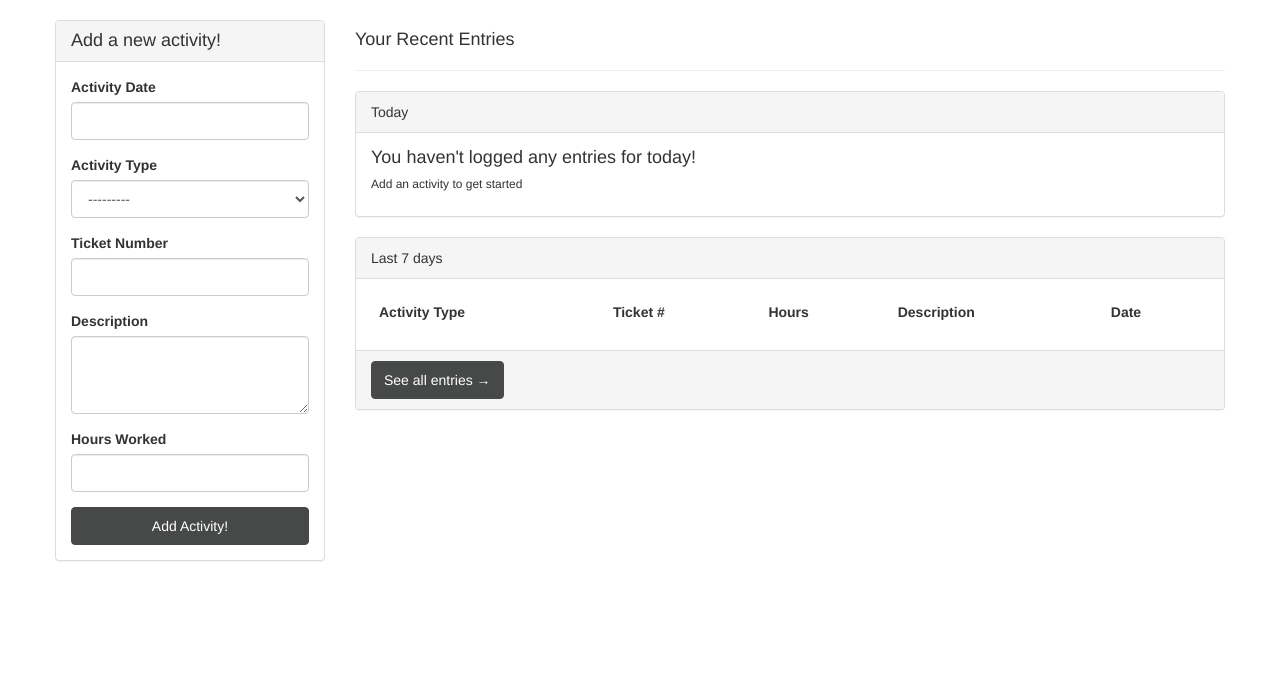
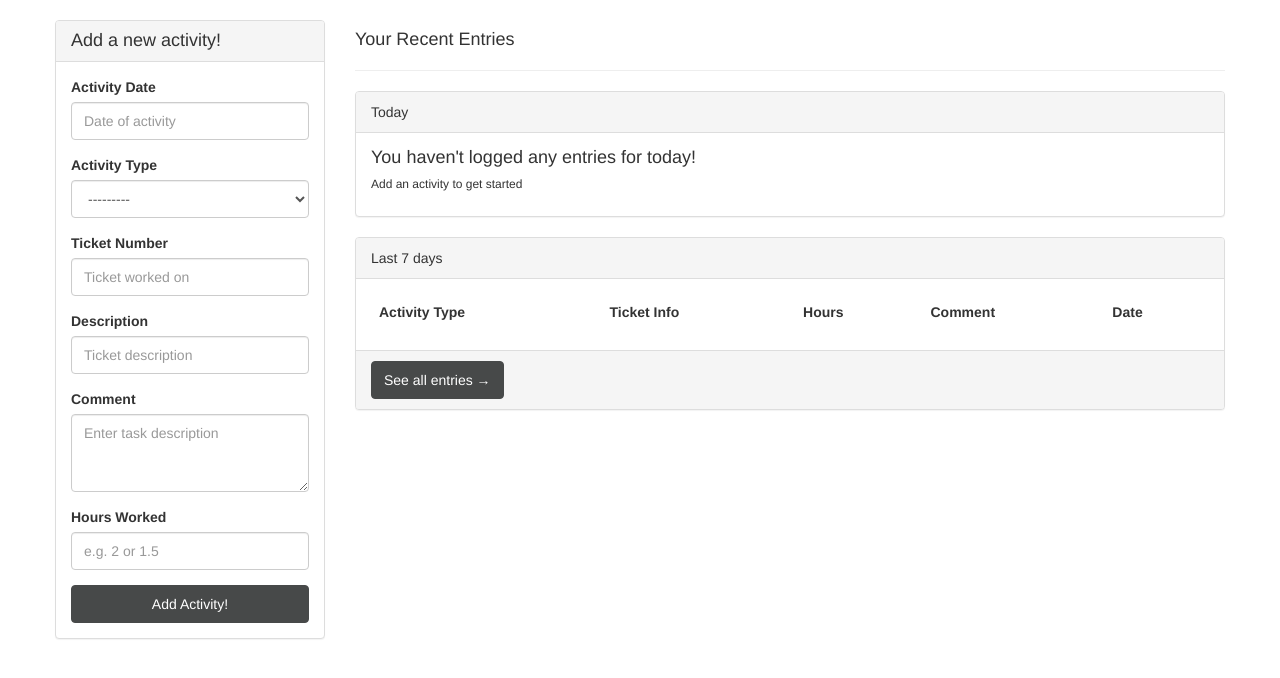
Before and after one commit to hugo506/TimeLogger, a Django app: page / in a window 1280 px wide. Shown: the part 50-728 px from the top of the page. Run offline with Django 3.2, Linux system fonts and the light colour scheme; a user stored in the database is signed in; data comes from the database, SQL or seed files in the repository; lists and menus that the app fills with data are empty.

Commit message:
Added new comment column in activities model

```diff
--- a/activities/forms.py
+++ b/activities/forms.py
@@ -2,14 +2,22 @@ from django import forms
 from activities.models import Activity, Category
 
 class ActivityForm(forms.ModelForm):
-    description = forms.CharField(widget=forms.widgets.Textarea(attrs={
-                                            'class':'form-control', 'cols':40, 'rows': 3}))
+    description = forms.CharField(widget=forms.widgets.TextInput(attrs={
+                                            'class':'form-control',
+                                            'placeholder': 'Ticket description'}))
     activity_date = forms.CharField(widget=forms.widgets.TextInput(attrs={
-                                            'class': 'form-control' }))
+                                            'class': 'form-control',
+                                            'placeholder': 'Date of activity'}))
     ticket_number = forms.CharField(widget=forms.widgets.TextInput(attrs={
-                                            'class': 'form-control' }))
+                                            'class': 'form-control',
+                                            'placeholder': 'Ticket worked on'}))
     hours_worked = forms.CharField(widget=forms.widgets.TextInput(attrs={
-                                            'class': 'form-control' }))
+                                            'class': 'form-control',
+                                            'placeholder': 'e.g. 2 or 1.5'}))
+    comment = forms.CharField(widget=forms.widgets.Textarea(attrs={
+                                            'class': 'form-control', 'cols' : 40, 'rows': 3,
+                                            'placeholder': 'Enter task description'}))
+
     class Meta:
         model = Activity
         exclude = ('author', )
--- a/activities/models.py
+++ b/activities/models.py
@@ -26,7 +26,7 @@ class Category(models.Model):
         verbose_name_plural = "Categories"
 
 class Activity(models.Model):
-    description = models.TextField(help_text="Acitivity description")
+    description = models.TextField(help_text="description of the ticket worked on", blank=True)
     activity_type = models.ForeignKey(Category, blank=False)
     activity_date = models.DateField()
     author = models.ForeignKey(settings.AUTH_USER_MODEL, blank=False)
@@ -34,6 +34,7 @@ class Activity(models.Model):
     hours_worked = models.DecimalField(default=0, decimal_places=3, max_digits=5)
     created_on = models.DateTimeField(auto_now_add=True)
     modified_on = models.DateTimeField(auto_now=True)
+    comment = models.TextField(help_text="Describe the task carried out", default="NA")
 
     def get_absolute_url(self):
         return reverse('activity-detail', kwargs={ 'pk': self.pk })
--- a/activities/views.py
+++ b/activities/views.py
@@ -37,7 +37,8 @@ def index(request):
                                 activity_date=form.cleaned_data["activity_date"],
                                 activity_type=form.cleaned_data["activity_type"],
                                 ticket_number=form.cleaned_data["ticket_number"],
-                                hours_worked=form.cleaned_data["hours_worked"])
+                                hours_worked=form.cleaned_data["hours_worked"],
+                                comment=form.cleaned_data["comment"])
             activity.save()
             messages.add_message(request, messages.SUCCESS, "Activity added successfully!")
             return redirect(reverse('index'))
--- a/templates/activities/activity_update_form.html
+++ b/templates/activities/activity_update_form.html
@@ -40,6 +40,12 @@
                         {{ form.description }}
                     </div>
 
+
+                    <div class="form-group">
+                        <label for="id_comment">Comment</label>
+                        {{ form.comment }}
+                    </div>
+
                     <div class="form-group">
                         <label for="id_hours_worked">Hours Worked</label>
                         {{ form.hours_worked }}
--- a/templates/activities/dashboard.html
+++ b/templates/activities/dashboard.html
@@ -41,6 +41,11 @@
                     </div>
 
                     <div class="form-group">
+                        <label for="id_comment">Comment</label>
+                        {{ form.comment }}
+                    </div>
+
+                    <div class="form-group">
                         <label for="id_hours_worked">Hours Worked</label>
                         {{ form.hours_worked }}
                     </div>
@@ -81,19 +86,19 @@
                     <thead>
                         <tr>
                             <th>Activity Type</th>
-                            <th>Ticket #</th>
+                            <th>Ticket Info</th>
                             <th>Hours</th>
-                            <th>Description</th>
+                            <th>Comment</th>
                         </tr>
                     </thead>
                     <tbody>
                         {% for item in results.today %}
                         <tr>
                             <td>{{ item.activity_type.category_name }}</td>
-                            <td>{{ item.ticket_number }} </td>
+                            <td>{{ item.ticket_number }} - {{ item.description|truncatewords:8 }} </td>
                             <td>{{ item.hours_worked }} </td>
-                            <td><a href="{% url 'activity_edit' item.id %}" class="description" data-toggle="tooltip" title="{{ item.description }}">
-                                    {{ item.description|truncatewords:8 }}</a>
+                            <td><a href="{% url 'activity_edit' item.id %}" class="description" data-toggle="tooltip" title="{{ item.comment }}">
+                                    {{ item.comment|truncatewords:8 }}</a>
                                 <a href="{% url 'activity_delete' item.id %}">
                                     <button type="button" class="close" aria-hidden="true">&times;</button>
                                 </a>
@@ -116,9 +121,9 @@
                 <thead>
                     <tr>
                         <th>Activity Type</th>
-                        <th>Ticket #</th>
+                        <th>Ticket Info</th>
                         <th>Hours</th>
-                        <th>Description</th>
+                        <th>Comment</th>
                         <th>Date</th>
                     </tr>
                 </thead>
@@ -126,9 +131,10 @@
                     {% for item in results.last_seven_days %}
                     <tr>
                         <td>{{ item.activity_type.category_name }}</td>
-                        <td>{{ item.ticket_number }} </td>
+                        <td>{{ item.ticket_number }} - {{ item.description|truncatewords:8 }} </td>
                         <td>{{ item.hours_worked }} </td>
-                        <td><a href="{% url 'activity_edit' item.id %}" class="description" data-toggle="tooltip" title=" {{ item.description }} ">{{ item.description|truncatewords:8 }}</a> </td>
+                        <td><a href="{% url 'activity_edit' item.id %}" class="description" data-toggle="tooltip"
+                                title=" {{ item.comment }} ">{{ item.comment|truncatewords:8 }}</a> </td>
                         <td>{{ item.activity_date|timesince:today }} ago
                             <a href="{% url 'activity_delete' item.id %}" title="Delete activity?">
                                 <button type="button" class="close" aria-hidden="true">&times;</button>
--- a/templates/activities/myreports.html
+++ b/templates/activities/myreports.html
@@ -7,7 +7,7 @@
         <h3>Dates</h3>
         <p class="small">Enter dates to get started</p>
         <hr />
-        <form action="{% url 'reports' %}" method="GET">
+        <form action="{% url 'my_reports' %}" method="GET">
             <fieldset>
                 <!-- TODO: make this into a template -->
             {% if form.errors %}
```
Also changed, not shown: templates/activities/all.html (+4 -4 lines).
